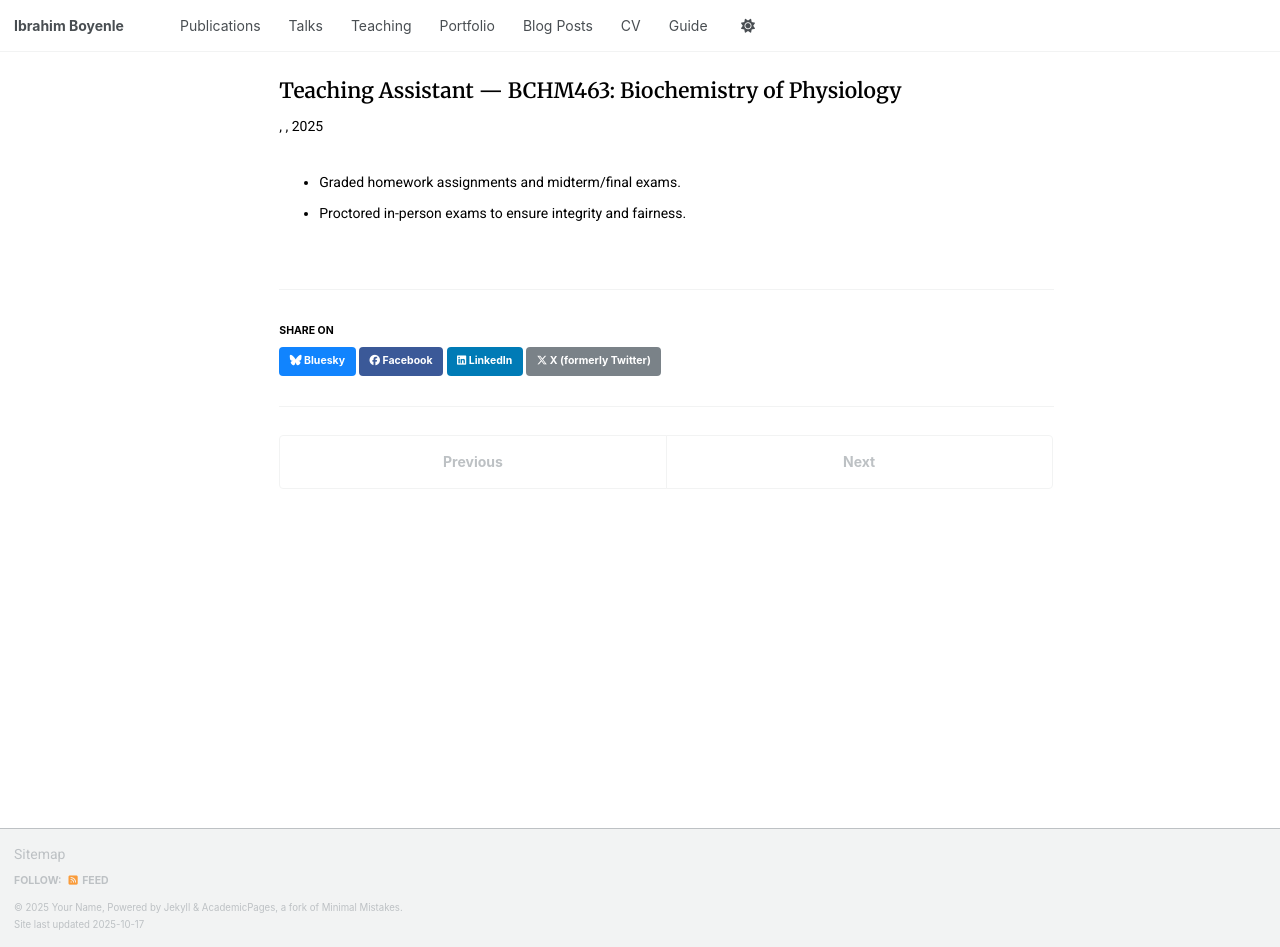
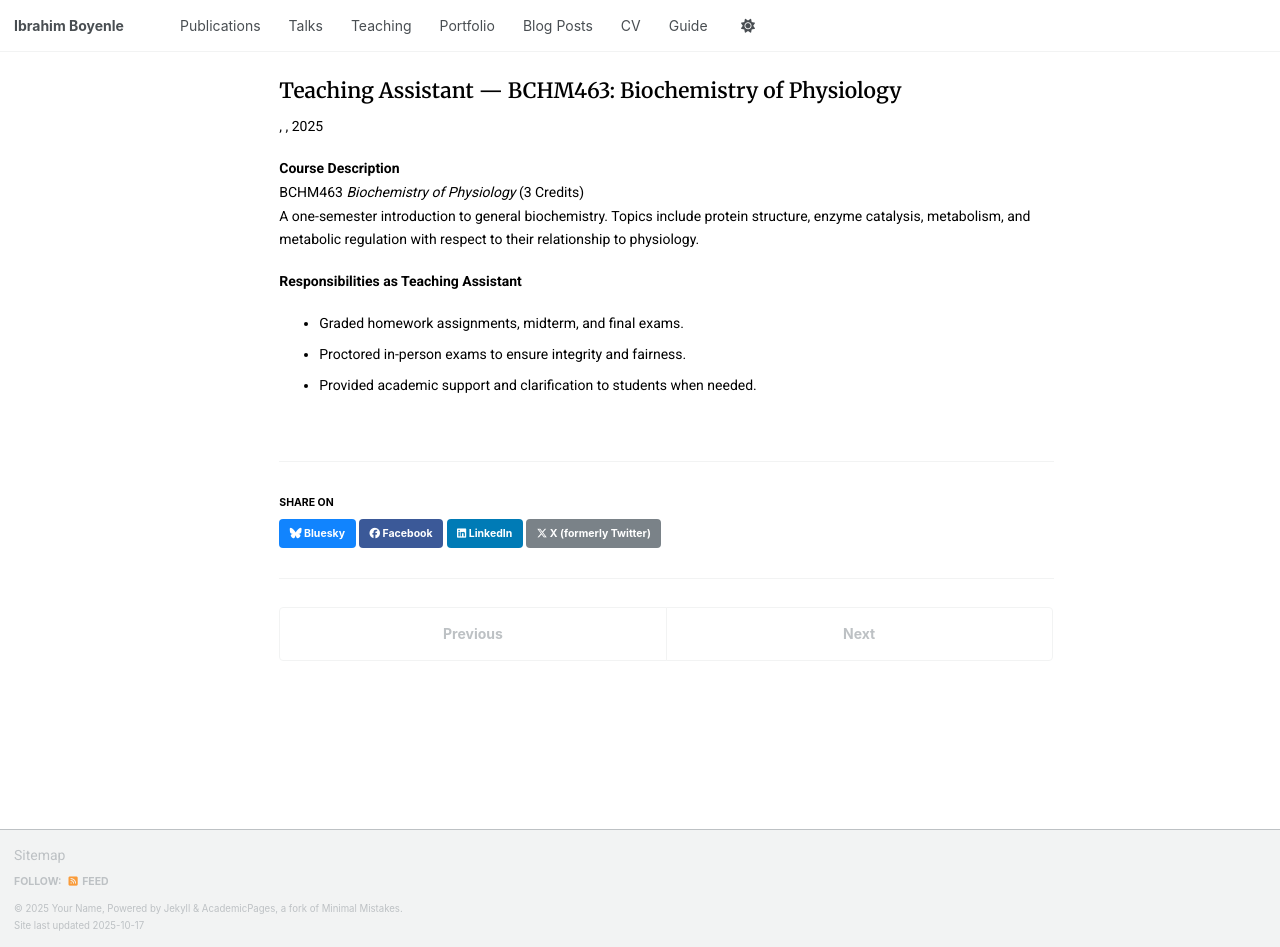
Before and after one commit to Ibrahimboyenle/Ibrahimboyenle.github.io, a Jekyll site: the page built from _teaching/2025-fall-bchm463-ta.md, in a window 1280 px wide and 947 px high. Built offline with Jekyll 4.4.1, drawn with Linux system fonts in a browser that asks for light colours; a script that is not in the unit is left out.

Commit message:
Update 2025-fall-bchm463-ta.md

```diff
--- a/_teaching/2025-fall-bchm463-ta.md
+++ b/_teaching/2025-fall-bchm463-ta.md
@@ -11,5 +11,11 @@ department: "UMD Department of Chemistry & Biochemistry"
 location: "College Park, MD"
 ---
 
-- Graded homework assignments and midterm/final exams.
+**Course Description**
+BCHM463 *Biochemistry of Physiology* (3 Credits)
+A one-semester introduction to general biochemistry. Topics include protein structure, enzyme catalysis, metabolism, and metabolic regulation with respect to their relationship to physiology.
+
+**Responsibilities as Teaching Assistant**
+- Graded homework assignments, midterm, and final exams.
 - Proctored in-person exams to ensure integrity and fairness.
+- Provided academic support and clarification to students when needed.
```
